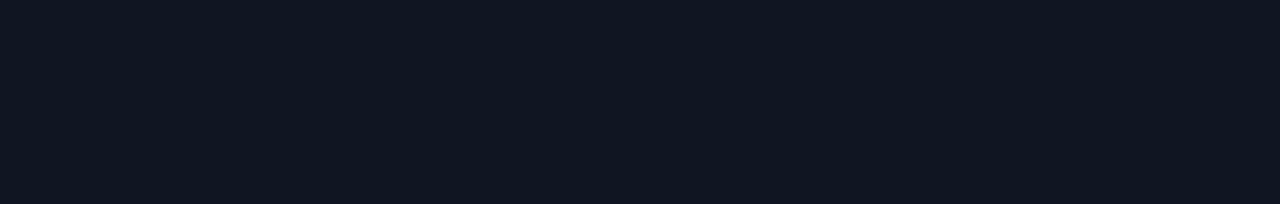
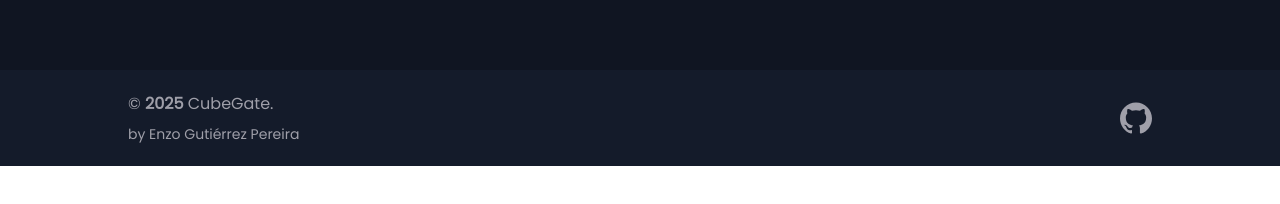
Before and after one commit to bhardwajRahul/CubeGate, a Next.js app: page / in a window 1280 px wide. Shown: the part 1258-1462 px from the top of the page. After the commit the page ends 1424 px from the top, so only its background shows below. Built offline with nearby package versions, Linux system fonts and the light colour scheme.

Commit message:
added footer to main page

```diff
--- a/src/app/page.tsx
+++ b/src/app/page.tsx
@@ -1,12 +1,14 @@
 import Navbar from "@/components/Navbar";
 import Hero from "@/components/Hero";
 import Info from "@/components/Info";
+import Footer from "@/components/Footer";
 export default function Home() {
   return (
     <div>
       <Navbar />
       <Hero />
       <Info />
+      <Footer />
     </div>
   );
 }
--- /dev/null
+++ b/src/components/Footer.tsx
@@ -0,0 +1,33 @@
+import { poppins } from "@/app/layout";
+import { Github } from "lucide-react";
+import Link from "next/link";
+export default function Footer() {
+  return (
+    <footer
+      className={`${poppins.className} bg-[#141b2a] w-full h-24 flex items-center`}
+    >
+      <div className="w-[80%] h-full mx-auto flex items-center justify-between">
+        <div>
+          <p className="text-zinc-400 pb-2">
+            © <span className="font-semibold">{new Date().getFullYear()}</span>{" "}
+            CubeGate.
+          </p>
+          <Link href="https://github.com/neozmmv/">
+            <p className="text-zinc-400 text-sm">by Enzo Gutiérrez Pereira</p>
+          </Link>
+        </div>
+        <Link href={"https://github.com/neozmmv/CubeGate"}>
+          <svg
+            role="img"
+            viewBox="0 0 24 24"
+            xmlns="http://www.w3.org/2000/svg"
+            className="w-8 h-8 fill-zinc-400 hover:fill-white transition-all cursor-pointer"
+          >
+            <title>GitHub</title>
+            <path d="M12 .297c-6.63 0-12 5.373-12 12 0 5.303 3.438 9.8 8.205 11.385.6.113.82-.258.82-.577 0-.285-.01-1.04-.015-2.04-3.338.724-4.042-1.61-4.042-1.61C4.422 18.07 3.633 17.7 3.633 17.7c-1.087-.744.084-.729.084-.729 1.205.084 1.838 1.236 1.838 1.236 1.07 1.835 2.809 1.305 3.495.998.108-.776.417-1.305.76-1.605-2.665-.3-5.466-1.332-5.466-5.93 0-1.31.465-2.38 1.235-3.22-.135-.303-.54-1.523.105-3.176 0 0 1.005-.322 3.3 1.23.96-.267 1.98-.399 3-.405 1.02.006 2.04.138 3 .405 2.28-1.552 3.285-1.23 3.285-1.23.645 1.653.24 2.873.12 3.176.765.84 1.23 1.91 1.23 3.22 0 4.61-2.805 5.625-5.475 5.92.42.36.81 1.096.81 2.22 0 1.606-.015 2.896-.015 3.286 0 .315.21.69.825.57C20.565 22.092 24 17.592 24 12.297c0-6.627-5.373-12-12-12" />
+          </svg>
+        </Link>
+      </div>
+    </footer>
+  );
+}
--- a/src/components/Info.tsx
+++ b/src/components/Info.tsx
@@ -3,7 +3,7 @@
 import InfoCard from "./InfoCard";
 export default function Info() {
   return (
-    <section className={`${poppins.className} w-full h-screen bg-[#101522]`}>
+    <section className={`${poppins.className} w-full pb-24 bg-[#101522]`}>
       <div className="w-[80%] h-full mx-auto">
         <div className="h-full w-full grid grid-cols-12 gap-6 pt-24">
           <div className="col-span-12 md:col-span-4 h-84 bg-[#1f273b] rounded-xl">
```
